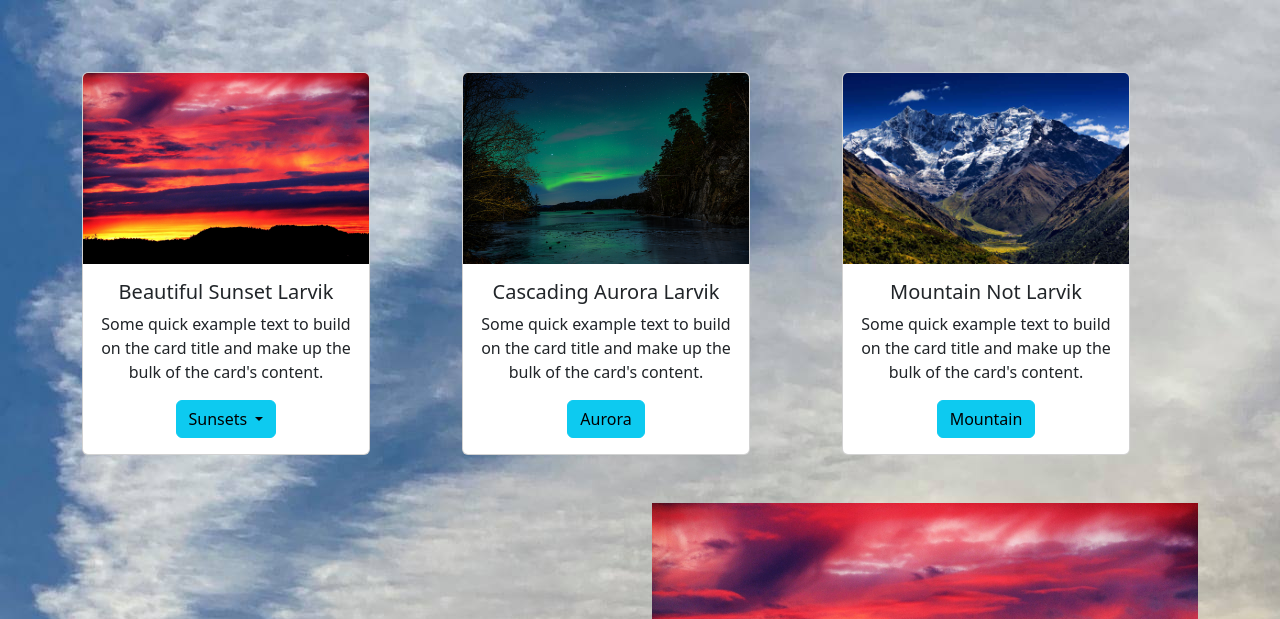
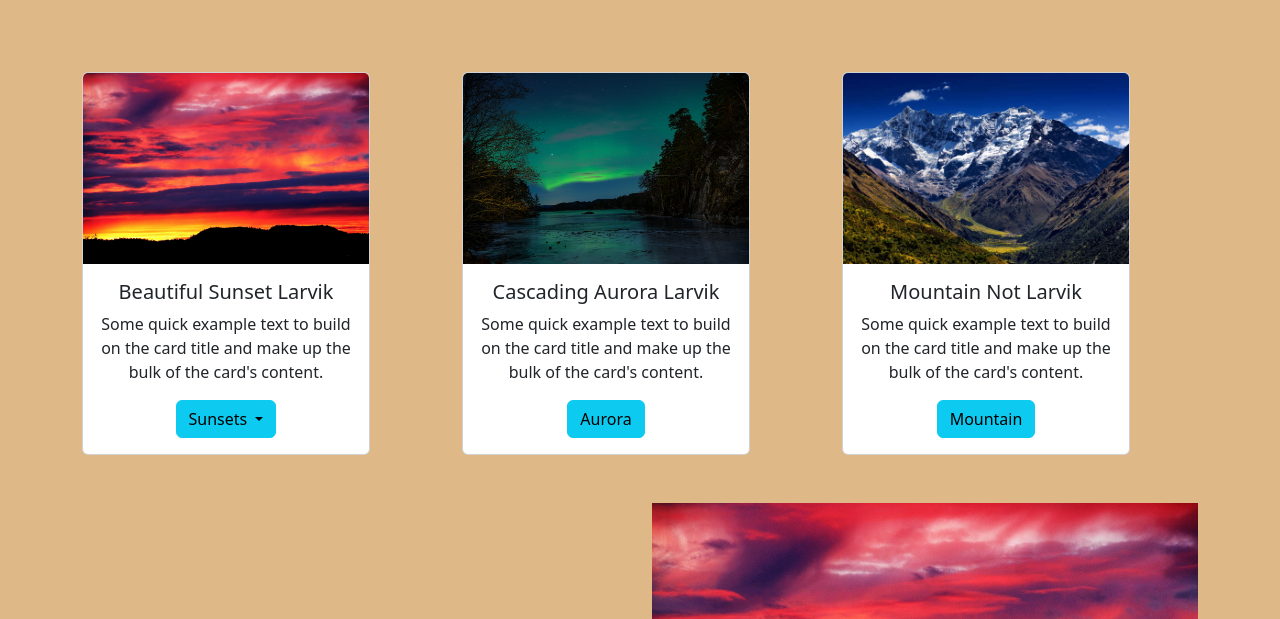
Before and after one commit to GokstadMan/Bootstrap-ex-cards-and-carousel, a plain HTML site: page index.html in a window 1280 px wide. Shown: the top 619 px of the page. Drawn offline with nearby package versions, Linux system fonts and the light colour scheme.

Commit message:
Changed from bckg image to stable color

```diff
--- a/custom.css
+++ b/custom.css
@@ -1,5 +1,4 @@
 body{
-    background-color:rgb(0,76,153);
-    background-image:url("/images/Larvik-from-Batteristranda.jpg")
+    background-color:burlywood;
 
 }
```
